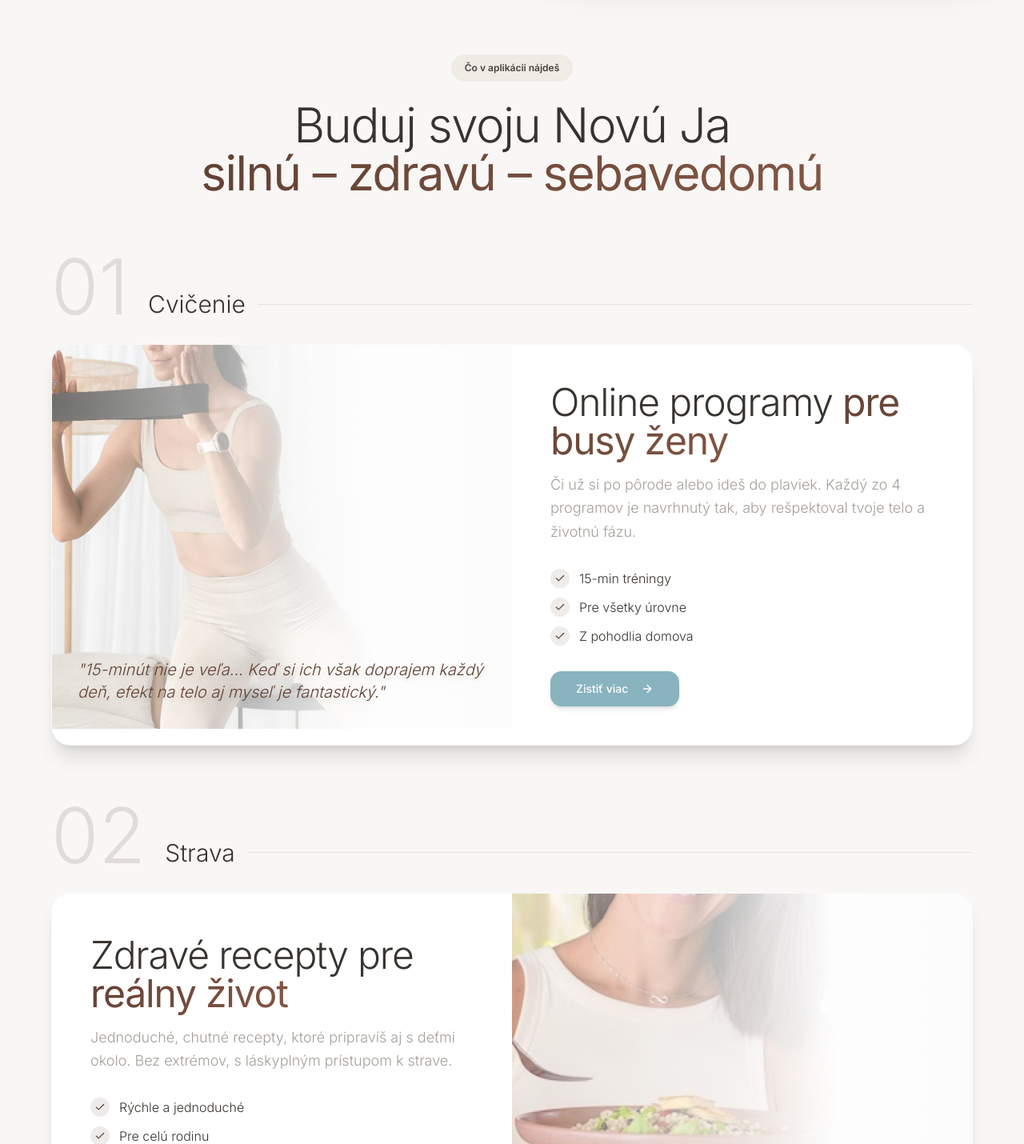
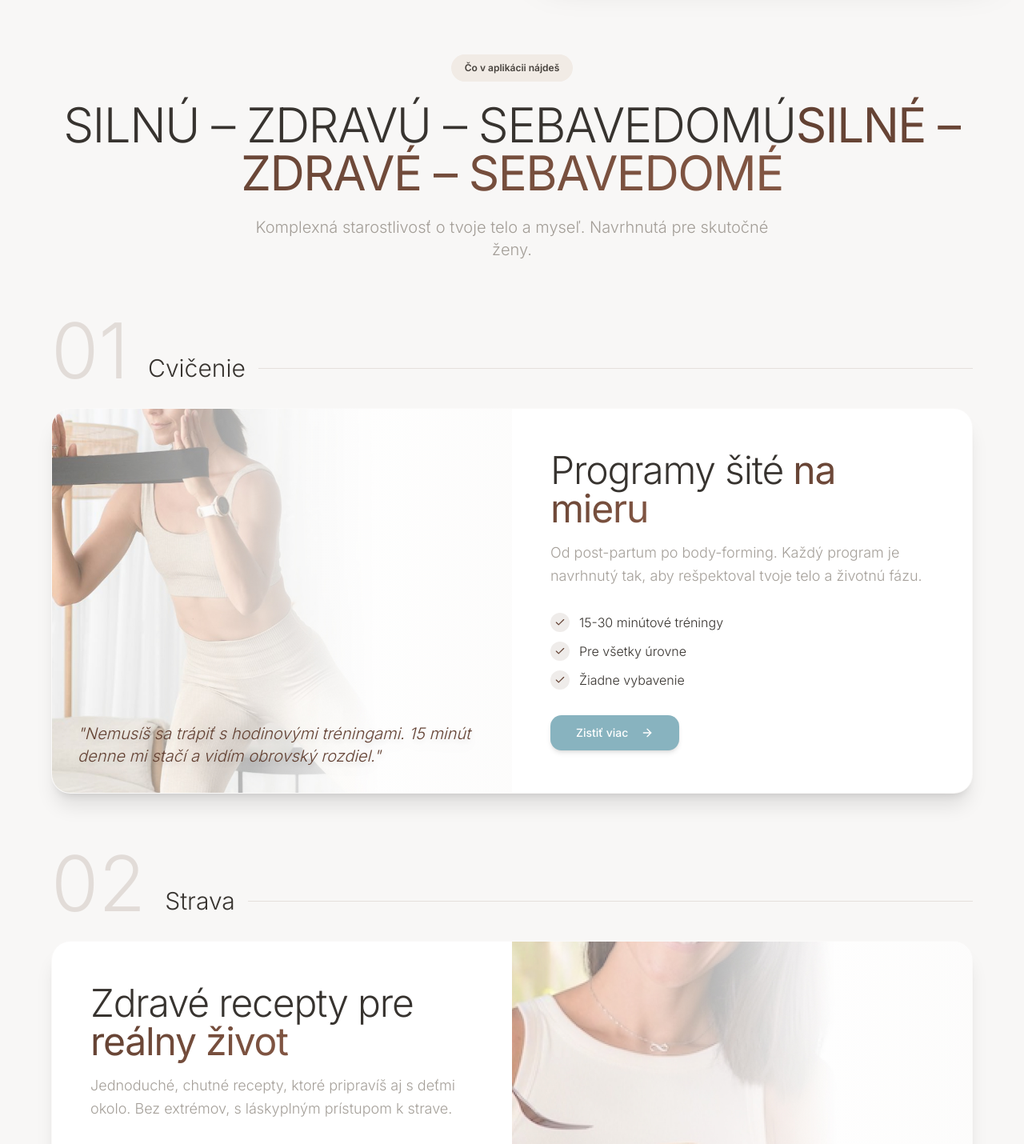
Before and after one commit to NeoMeOfficial/neome_web, a React (Vite) app: page /o-aplikacii in a window 1280 px wide. Shown: the part 940-2370 px from the top of the page at 80% size. Built offline with nearby package versions, Linux system fonts and the light colour scheme; no server answers; the database is empty; the HTML template or start-up script is replaced by a standard one.

Commit message:
Visual edit in Lovable
Edited UI in Lovable

```diff
--- a/src/components/AppOverview.tsx
+++ b/src/components/AppOverview.tsx
@@ -17,11 +17,11 @@ const appFeatures = [
   id: "cvicenie",
   number: "01",
   badge: "Cvičenie",
-  title: "Online programy",
-  highlight: "pre busy ženy",
-  description: "Či už si po pôrode alebo ideš do plaviek. Každý zo 4 programov je navrhnutý tak, aby rešpektoval tvoje telo a životnú fázu.",
-  features: ["15-min tréningy", "Pre všetky úrovne", "Z pohodlia domova"],
-  quote: "15-minút nie je veľa...\nKeď si ich však doprajem každý deň, efekt na telo aj myseľ je fantastický.",
+  title: "Programy šité",
+  highlight: "na mieru",
+  description: "Od post-partum po body-forming. Každý program je navrhnutý tak, aby rešpektoval tvoje telo a životnú fázu.",
+  features: ["15-30 minútové tréningy", "Pre všetky úrovne", "Žiadne vybavenie"],
+  quote: "Nemusíš sa trápiť s hodinovými tréningami. 15 minút denne mi stačí a vidím obrovský rozdiel.",
   image: testimonialWorkout,
   link: "/cvicenie"
 },
@@ -32,7 +32,7 @@ const appFeatures = [
   title: "Zdravé recepty pre",
   highlight: "reálny život",
   description: "Jednoduché, chutné recepty, ktoré pripravíš aj s deťmi okolo. Bez extrémov, s láskyplným prístupom k strave.",
-  features: ["Rýchle a jednoduché", "Pre celú rodinu", "Chutné a výživné"],
+  features: ["Rýchle a jednoduché", "Pre celú rodinu", "S nutričnými hodnotami"],
   quote: "Konečne recepty, ktoré sú zdravé, ale jednoduché. A moje deti ich jedia!",
   image: testimonialRecipe,
   link: "/strava"
@@ -45,7 +45,7 @@ const appFeatures = [
   highlight: "každý deň",
   description: "Meditácie, dychové cvičenia a mindfulness techniky, ktoré ti pomôžu nájsť kľud aj v chaose každodenného života.",
   features: ["Vedené meditácie", "Dychové cvičenia", "5-15 minút"],
-  quote: "Meditácie mi pomohli nájsť pokoj, ktorý som v chaose dňa stratila.",
+  quote: "Meditácie mi pomohli nájsť pokoj, ktorý som stratila. Už sa necítim tak preťažená.",
   image: testimonialMeditation,
   link: "/mysel"
 },
@@ -105,13 +105,15 @@ export const AppOverview = () => {
       <div className="container mx-auto max-w-7xl">
         {/* Section Header */}
         <div className="text-center mb-16">
-          <Badge variant="secondary" className="mb-6 px-4 py-2">
-            Čo v aplikácii nájdeš
+          <Badge variant="secondary" className="mb-6 px-4 py-2">Čo v aplikácii nájdeš
+
           </Badge>
-          <h2 className="text-4xl md:text-6xl font-light mb-6">
-            Buduj svoju Novú Ja<br />
-            <span className="gradient-text font-normal">silnú – zdravú – sebavedomú</span>
+          <h2 className="text-4xl md:text-6xl font-light mb-6">SILNÚ – ZDRAVÚ – SEBAVEDOMÚ
+            <span className="gradient-text font-normal">SILNÉ – ZDRAVÉ – SEBAVEDOMÉ</span>
           </h2>
+          <p className="text-xl text-muted-foreground max-w-2xl mx-auto">Komplexná starostlivosť o tvoje telo a myseľ.
+Navrhnutá pre skutočné ženy.
+          </p>
         </div>
 
         {/* All features stacked */}
```
